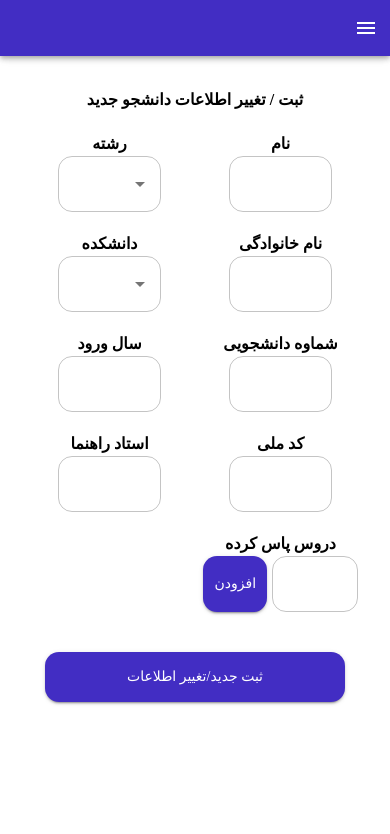
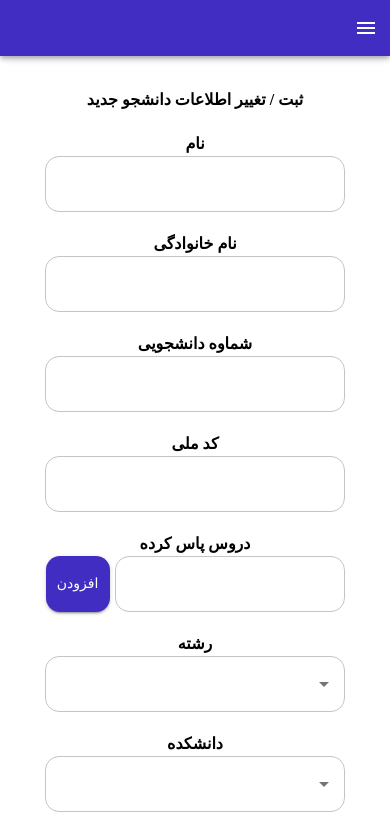
Before and after one commit to ngnma/Golestan-Frontend, a React (Create React App) app: page /I5 in a window 390 px wide. Shown: the top 834 px of the page. Built offline with nearby package versions, Linux system fonts and the light colour scheme; the HTML template or start-up script is replaced by a standard one.

Commit message:
form I5 responsive

```diff
--- a/src/pages/IT/I5_NewStudent/index.jsx
+++ b/src/pages/IT/I5_NewStudent/index.jsx
@@ -93,15 +93,15 @@ export default function I5_NewStudent() {
   return (
     <DashboardLayout>
       <p>ثبت / تغییر اطلاعات دانشجو جدید</p>
-      <div style={{marginTop:"20px"}}>
+      <div style={{ marginTop: "20px" }}>
         <form onSubmit={handleSubmit}>
-          <Grid container direction="row-reverse" >
-            <Grid container item xs={6} direction="column" gap="20px" justifyContent="space-between" >
+          <Grid container direction="row-reverse" gap="20px 300px" justifyContent="space-evenly"  >
+
             <Grid item >
               <label>نام</label>
               <br />
               <TextField
-                  style={{ width: "60%" }}
+                style={{ width: "300px" }}
                 name="first_name"
                 value={formData2.first_name}
                 onChange={handleChange}
@@ -111,7 +111,7 @@ export default function I5_NewStudent() {
               <labell>نام خانوادگی</labell>
               <br />
               <TextField
-                  style={{ width: "60%" }}
+                style={{ width: "300px" }}
                 name="last_name"
                 value={formData2.last_name}
                 onChange={handleChange}
@@ -121,7 +121,7 @@ export default function I5_NewStudent() {
               <label>شماوه دانشجویی</label>
               <br />
               <TextField
-                  style={{ width: "60%" }}
+                style={{ width: "300px" }}
                 name="id"
                 value={formData2.id}
                 onChange={handleChange}
@@ -131,7 +131,7 @@ export default function I5_NewStudent() {
               <label>کد ملی</label>
               <br />
               <TextField
-                  style={{ width: "60%" }}
+                style={{ width: "300px" }}
                 name="national_code"
                 value={formData2.national_code}
                 onChange={handleChange}
@@ -141,21 +141,20 @@ export default function I5_NewStudent() {
               <label>دروس پاس کرده </label>
               <br />
               <Button
-                  style={{ width: "10%", height: "70%", marginRight: "5px" }}
+                style={{ width: "40px", height: "70%", marginRight: "5px" }}
                 variant="contained"
                 color="primary"
                 onClick={handleAddCourse}
               >
                 افزودن
               </Button>
-                <TextField style={{ width: "50%" }} name="" value={course} onChange={handleChangeCourse} />
+              <TextField style={{ width: "230px" }} name="" value={course} onChange={handleChangeCourse} />
             </Grid>
-            </Grid>
-            <Grid container item xs={6} direction="column" gap="20px" justifyContent="flex-start" >
+
             <Grid item >
               <label>رشته</label>
               <br />
-                <div style={{ margin: "0 auto", width: "60%" }}>
+              <div style={{ margin: "0 auto", width: "300px" }}>
                 <Autocomplete
 
                   disablePortal
@@ -170,7 +169,7 @@ export default function I5_NewStudent() {
             <Grid item>
               <label>دانشکده</label>
               <br />
-                <div style={{ margin: "0 auto", width: "60%" }}>
+              <div style={{ margin: "0 auto", width: "300px" }}>
                 <Autocomplete
 
                   disablePortal
@@ -186,7 +185,7 @@ export default function I5_NewStudent() {
               <label>سال ورود</label>
               <br />
               <TextField
-                  style={{ width: "60%" }}
+                style={{ width: "300px" }}
                 name="entry_year"
                 value={formData2.entry_year}
                 onChange={handleChange}
@@ -196,15 +195,13 @@ export default function I5_NewStudent() {
               <label>استاد راهنما</label>
               <br />
               <TextField
-                  style={{ width: "60%" }}
+                style={{ width: "300px" }}
                 name="peroffesor"
                 value={formData2.peroffesor}
                 onChange={handleChange}
               />
             </Grid>
-
-
-            </Grid>
+            <Grid item style={{ width: "300px" }}></Grid>
           </Grid>
 
           <Button style={{ marginTop: "40px", height: "50px", width: "300px" }} type="submit" variant="contained" color="primary">
--- a/src/pages/Manager/M6_AddCourse/index.jsx
+++ b/src/pages/Manager/M6_AddCourse/index.jsx
@@ -212,6 +212,7 @@ export default function M6_AddCourse() {
               <LocalizationProvider dateAdapter={AdapterDayjs}>
                 <DemoContainer components={["DateTimePicker"]}>
                   <DateTimePicker
+
                     label="تاریخ و ساعت برگزاری کلاس"
                     value={selectedClassDate}
                     onChange={handleClassDateChange}
```
Lines whose indentation alone changed are shown as unchanged.
